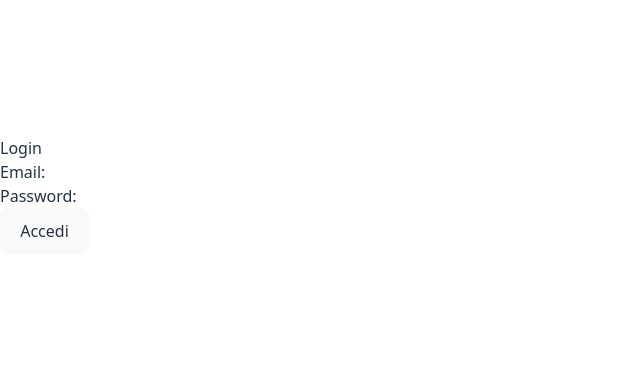
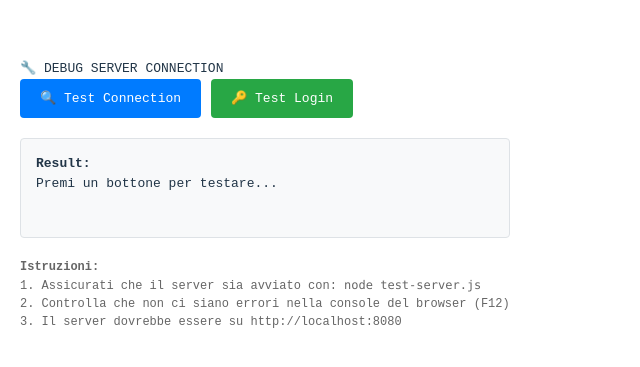
Before and after one commit to Norogatto/Progetto-finale-CorsoWeb, a React (Vite) app in the folder progettofinale/: page / in a window 1280 px wide. Shown: the part 205-572 px from the top of the page, without its empty margins (0-640 px from the left). Built offline with nearby package versions, Linux system fonts and the light colour scheme.

Commit message:
prove  per la connesione

```diff
--- a/progettofinale/src/components/Login.tsx
+++ b/progettofinale/src/components/Login.tsx
@@ -1,27 +1,39 @@
-import { useState } from "react";
-import { type Utenti } from "../model/Classes";
+import { useState } from 'react';
 
-type LoginResponse = {
-    success: boolean;
-    message: string;
-    user?: Omit<Utenti, 'password'>;
-    error?: string;
-};
+export default function SimpleTest() {
+    const [result, setResult] = useState('');
+    const [loading, setLoading] = useState(false);
 
-type Props = {
-    onLoginSuccess: (user: Omit<Utenti, 'password'>) => void;
-};
+    const testBasicConnection = async () => {
+        setLoading(true);
+        setResult('Testando...');
 
-export default function Login({ onLoginSuccess }: Props) {
-    const [email, setEmail] = useState<string>('');
-    const [password, setPassword] = useState<string>('');
-    const [loading, setLoading] = useState<boolean>(false);
-    const [error, setError] = useState<string>('');
+        try {
+            console.log('🔍 Tentativo di connessione a localhost:8080...');
 
-    const handleLogin = async (e: React.FormEvent) => {
-        e.preventDefault();
+            const response = await fetch('http://localhost:8080/api/test');
+
+            console.log('📡 Response status:', response.status);
+            console.log('📡 Response ok:', response.ok);
+
+            if (response.ok) {
+                const data = await response.json();
+                console.log('📦 Data ricevuti:', data);
+                setResult(`✅ SUCCESS: ${JSON.stringify(data, null, 2)}`);
+            } else {
+                setResult(`❌ HTTP ERROR: ${response.status} - ${response.statusText}`);
+            }
+        } catch (error) {
+            console.error('💥 Fetch error:', error);
+            setResult(`❌ FETCH ERROR: ${error}`);
+        } finally {
+            setLoading(false);
+        }
+    };
+
+    const testLogin = async () => {
         setLoading(true);
-        setError('');
+        setResult('Testando login...');
 
         try {
             const response = await fetch('http://localhost:8080/api/login', {
@@ -29,68 +41,83 @@ export default function Login({ onLoginSuccess }: Props) {
                 headers: {
                     'Content-Type': 'application/json',
                 },
-                body: JSON.stringify({ email, password }),
+                body: JSON.stringify({
+                    email: 'test@test.com',
+                    password: 'test'
+                })
             });
 
-            const data: LoginResponse = await response.json();
+            const data = await response.json();
+            console.log('Login response:', data);
 
-            if (data.success && data.user) {
-                console.log('Login riuscito:', data.user);
-                onLoginSuccess(data.user);
+            if (response.ok) {
+                setResult(`✅ LOGIN SUCCESS: ${JSON.stringify(data, null, 2)}`);
             } else {
-                setError(data.message || 'Errore durante il login');
+                setResult(`❌ LOGIN FAILED: ${JSON.stringify(data, null, 2)}`);
             }
         } catch (error) {
-            console.error('Errore di rete:', error);
-            setError('Errore di connessione al server');
+            console.error('Login error:', error);
+            setResult(`❌ LOGIN ERROR: ${error}`);
         } finally {
             setLoading(false);
         }
     };
 
     return (
-        <div className="login-container">
-            <form onSubmit={handleLogin} className="login-form">
-                <h2>Login</h2>
+        <div style={{ padding: '20px', fontFamily: 'monospace' }}>
+            <h2>🔧 DEBUG SERVER CONNECTION</h2>
 
-                {error && (
-                    <div className="error-message" style={{ color: 'red', marginBottom: '10px' }}>
-                        {error}
-                    </div>
-                )}
-
-                <div className="form-group">
-                    <label htmlFor="email">Email:</label>
-                    <input
-                        type="email"
-                        id="email"
-                        value={email}
-                        onChange={(e) => setEmail(e.target.value)}
-                        required
-                        disabled={loading}
-                    />
-                </div>
-
-                <div className="form-group">
-                    <label htmlFor="password">Password:</label>
-                    <input
-                        type="password"
-                        id="password"
-                        value={password}
-                        onChange={(e) => setPassword(e.target.value)}
-                        required
-                        disabled={loading}
-                    />
-                </div>
+            <div style={{ marginBottom: '20px' }}>
+                <button
+                    onClick={testBasicConnection}
+                    disabled={loading}
+                    style={{
+                        padding: '10px 20px',
+                        marginRight: '10px',
+                        backgroundColor: '#007bff',
+                        color: 'white',
+                        border: 'none',
+                        borderRadius: '4px',
+                        cursor: loading ? 'not-allowed' : 'pointer'
+                    }}
+                >
+                    {loading ? '⏳ Testing...' : '🔍 Test Connection'}
+                </button>
 
                 <button
-                    type="submit"
+                    onClick={testLogin}
                     disabled={loading}
-                    className="login-button"
+                    style={{
+                        padding: '10px 20px',
+                        backgroundColor: '#28a745',
+                        color: 'white',
+                        border: 'none',
+                        borderRadius: '4px',
+                        cursor: loading ? 'not-allowed' : 'pointer'
+                    }}
                 >
-                    {loading ? 'Accesso in corso...' : 'Accedi'}
+                    {loading ? '⏳ Testing...' : '🔑 Test Login'}
                 </button>
-            </form>
+            </div>
+
+            <div style={{
+                backgroundColor: '#f8f9fa',
+                padding: '15px',
+                borderRadius: '4px',
+                border: '1px solid #dee2e6',
+                minHeight: '100px',
+                whiteSpace: 'pre-wrap'
+            }}>
+                <strong>Result:</strong><br/>
+                {result || 'Premi un bottone per testare...'}
+            </div>
+
+            <div style={{ marginTop: '20px', fontSize: '12px', color: '#666' }}>
+                <strong>Istruzioni:</strong><br/>
+                1. Assicurati che il server sia avviato con: <code>node test-server.js</code><br/>
+                2. Controlla che non ci siano errori nella console del browser (F12)<br/>
+                3. Il server dovrebbe essere su http://localhost:8080
+            </div>
         </div>
     );
 }
```
Also changed, not shown: 1 other file (tests, documents, lock files or other folders).
